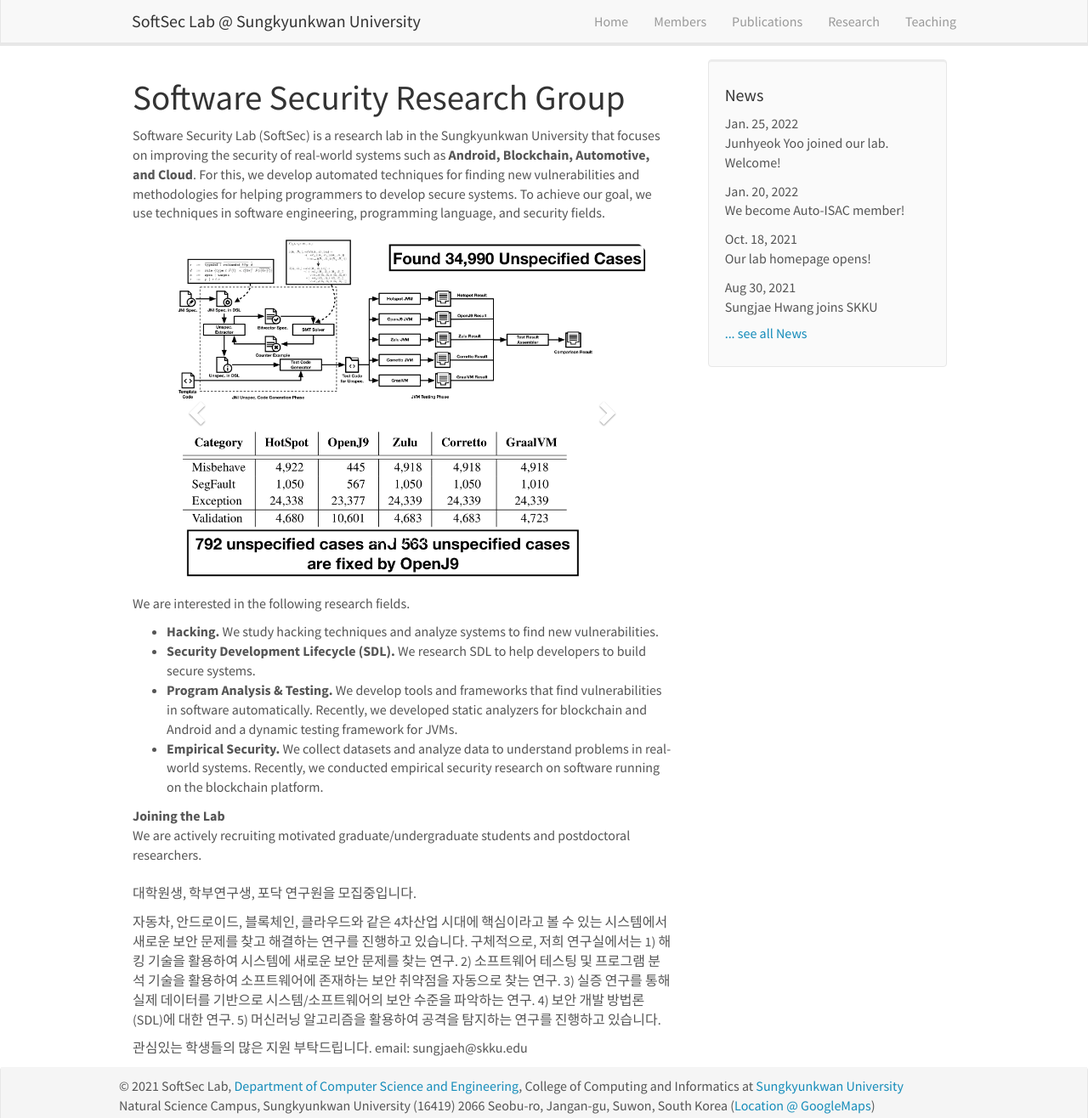
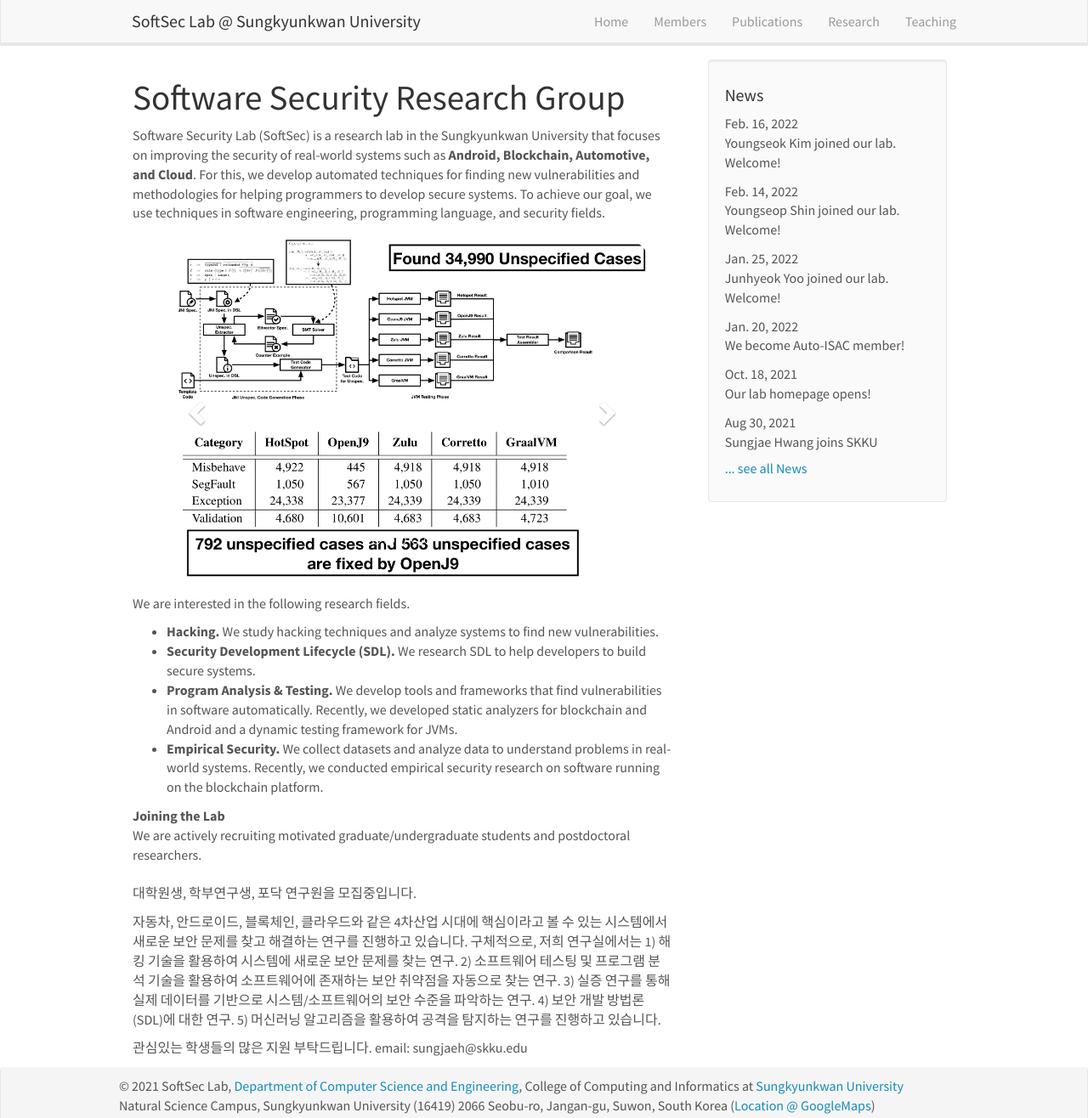
Before and after one commit to softsec-lab/softsec-lab.github.io, a Jekyll site: the page built from _pages/home.md, in a window 1280 px wide and 1316 px high. Shown: the whole window at 85% size. Built offline with Jekyll 4.4.1, drawn with Linux system fonts in a browser that asks for light colours; nearby versions of some CDN libraries.

```diff
--- a/_data/news.yml
+++ b/_data/news.yml
@@ -1,3 +1,9 @@
+- date: Feb. 16, 2022
+  headline: "Youngseok Kim joined our lab. Welcome!"
+
+- date: Feb. 14, 2022
+  headline: "Youngseop Shin joined our lab. Welcome!"
+
 - date: Jan. 25, 2022
   headline: "Junhyeok Yoo joined our lab. Welcome!"
 
```
Also changed, not shown: _data/msb_students.yml (+16 -0 lines), images/members/kim.jpeg (added), images/members/shin.jpeg (added), 3 other files.
